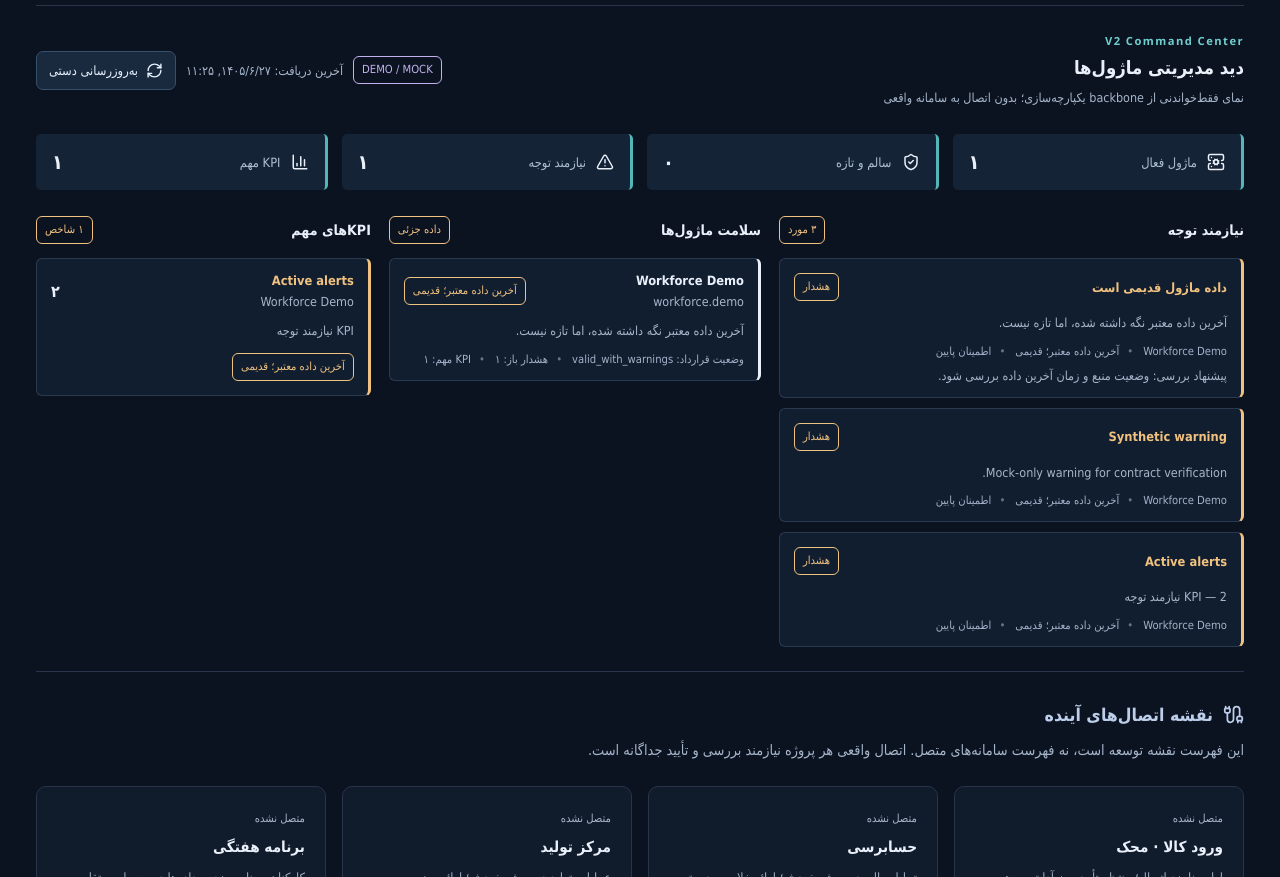
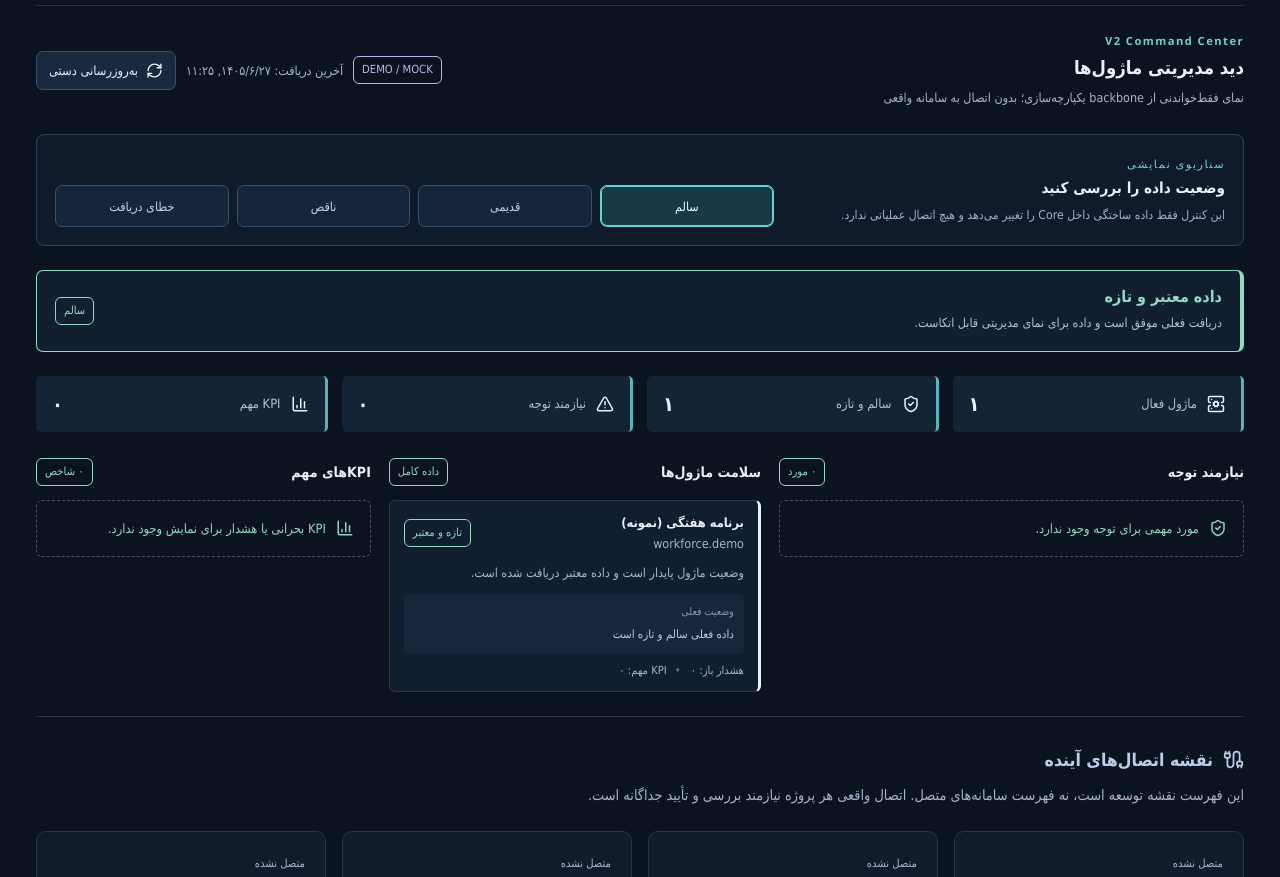
Before and after one commit to sahandgem/mrgem-main-system, a React (Vite) app in the folder apps/core/: page / in a window 1280 px wide. Shown: the part 360-1237 px from the top of the page. Built offline with nearby package versions, Linux system fonts and the light colour scheme.

Commit message:
feat(core): add Command Center data scenarios

```diff
--- a/apps/core/src/components/CommandCenterModuleOverview.tsx
+++ b/apps/core/src/components/CommandCenterModuleOverview.tsx
@@ -1,7 +1,10 @@
 import { AlertTriangle, BarChart3, RefreshCw, ServerCog, ShieldCheck } from "lucide-react";
 import { useCallback, useEffect, useRef, useState } from "react";
 import type { StatusTone } from "./StatusBadge";
-import { CommandCenterMockDataSource } from "../integration/commandCenter/commandCenterMockDataSource";
+import {
+  CommandCenterMockDataSource,
+  type CommandCenterMockScenario,
+} from "../integration/commandCenter/commandCenterMockDataSource";
 import {
   commandCenterReliabilityLabel,
   type CommandCenterAttentionItem,
@@ -43,6 +46,43 @@ function formatRefreshTime(value?: string) {
   return new Date(value).toLocaleString("fa-IR", { dateStyle: "short", timeStyle: "short" });
 }
 
+const scenarioOptions: ReadonlyArray<{
+  key: CommandCenterMockScenario;
+  label: string;
+  title: string;
+  description: string;
+  tone: StatusTone;
+}> = [
+  {
+    key: "healthy",
+    label: "سالم",
+    title: "داده معتبر و تازه",
+    description: "دریافت فعلی موفق است و داده برای نمای مدیریتی قابل اتکاست.",
+    tone: "good",
+  },
+  {
+    key: "stale",
+    label: "قدیمی",
+    title: "آخرین داده سالم، اما قدیمی",
+    description: "داده معتبر باقی مانده است، ولی از بازه تازگی عبور کرده و نباید جاری تلقی شود.",
+    tone: "warn",
+  },
+  {
+    key: "partial",
+    label: "ناقص",
+    title: "داده ناقص دریافت شده است",
+    description: "بخشی از داده موجود نیست؛ نمای فعلی برای تصمیم کامل کافی نیست.",
+    tone: "warn",
+  },
+  {
+    key: "error",
+    label: "خطای دریافت",
+    title: "دریافت فعلی ناموفق است",
+    description: "مرکز فرمان فعال مانده و آخرین داده سالم را فقط به‌عنوان مرجع تاریخی نشان می‌دهد.",
+    tone: "critical",
+  },
+];
+
 function ModuleRow({ module }: { module: CommandCenterModuleSummary }) {
   return (
     <article className="command-center-row">
@@ -54,8 +94,14 @@ function ModuleRow({ module }: { module: CommandCenterModuleSummary }) {
         <StatusBadge tone={toneForReliability(module.reliability)}>{module.reliabilityLabel}</StatusBadge>
       </div>
       <p>{module.summaryText}</p>
+      <div className="command-center-data-status">
+        <span><strong>وضعیت فعلی</strong>{module.dataStateLabel}</span>
+        {module.hasLastKnownGood && module.observedAt && (
+          <span><strong>آخرین داده سالم</strong>{formatRefreshTime(module.observedAt)}</span>
+        )}
+        {module.isPartialData && <span><strong>دامنه نمایش</strong>فقط بخش‌های معتبر</span>}
+      </div>
       <div className="command-center-meta">
-        <span>وضعیت قرارداد: {module.status}</span>
         <span>هشدار باز: {toPersianNumber(module.alertCounts.critical + module.alertCounts.warning)}</span>
         <span>KPI مهم: {toPersianNumber(module.highlightedKpiCount)}</span>
       </div>
@@ -70,20 +116,22 @@ export function CommandCenterModuleOverview() {
   const [isRefreshing, setIsRefreshing] = useState(false);
   const [refreshError, setRefreshError] = useState<string>();
   const [lastSuccessfulAt, setLastSuccessfulAt] = useState<string>();
+  const [activeScenario, setActiveScenario] = useState<CommandCenterMockScenario>("healthy");
 
   if (!dataSource.current) dataSource.current = new CommandCenterMockDataSource();
 
-  const refresh = useCallback(async () => {
+  const refresh = useCallback(async (scenario: CommandCenterMockScenario) => {
     if (refreshInFlight.current || !dataSource.current) return;
     refreshInFlight.current = true;
     setIsRefreshing(true);
     setRefreshError(undefined);
     try {
+      dataSource.current.setScenario(scenario);
       const next = await dataSource.current.read();
       setViewModel(next);
       setLastSuccessfulAt(next.generatedAt);
-    } catch (error) {
-      setRefreshError(error instanceof Error ? error.message : "به‌روزرسانی نمای مرکز فرمان ناموفق بود.");
+    } catch {
+      setRefreshError("به‌روزرسانی نمای مدیریتی انجام نشد. لطفاً دوباره تلاش کنید.");
     } finally {
       refreshInFlight.current = false;
       setIsRefreshing(false);
@@ -91,10 +139,16 @@ export function CommandCenterModuleOverview() {
   }, []);
 
   useEffect(() => {
-    void refresh();
+    void refresh("healthy");
   }, [refresh]);
 
   const summary = viewModel?.managementSummary;
+  const scenario = scenarioOptions.find((item) => item.key === activeScenario) ?? scenarioOptions[0];
+
+  const selectScenario = (next: CommandCenterMockScenario) => {
+    setActiveScenario(next);
+    void refresh(next);
+  };
 
   return (
     <section className="command-center-section" aria-labelledby="command-center-title">
@@ -107,11 +161,41 @@ export function CommandCenterModuleOverview() {
         <div className="command-center-actions">
           <StatusBadge tone="focus">DEMO / MOCK</StatusBadge>
           <span className="command-center-refresh-time">آخرین دریافت: {formatRefreshTime(lastSuccessfulAt)}</span>
-          <button className="ghost-button" disabled={isRefreshing} onClick={() => void refresh()} type="button">
+          <button className="ghost-button" disabled={isRefreshing} onClick={() => void refresh(activeScenario)} type="button">
             <RefreshCw aria-hidden="true" className={isRefreshing ? "is-spinning" : undefined} size={17} />
             {isRefreshing ? "در حال دریافت" : "به‌روزرسانی دستی"}
           </button>
         </div>
+      </div>
+
+      <div className="command-center-scenario-panel">
+        <div>
+          <span className="eyebrow">سناریوی نمایشی</span>
+          <h3>وضعیت داده را بررسی کنید</h3>
+          <p>این کنترل فقط داده ساختگی داخل Core را تغییر می‌دهد و هیچ اتصال عملیاتی ندارد.</p>
+        </div>
+        <div className="command-center-scenario-options" role="group" aria-label="انتخاب سناریوی داده mock">
+          {scenarioOptions.map((option) => (
+            <button
+              aria-pressed={activeScenario === option.key}
+              className="scenario-button"
+              disabled={isRefreshing}
+              key={option.key}
+              onClick={() => selectScenario(option.key)}
+              type="button"
+            >
+              {option.label}
+            </button>
+          ))}
+        </div>
+      </div>
+
+      <div className={`command-center-scenario-summary tone-${scenario.tone}`} role="status" aria-live="polite">
+        <div>
+          <strong>{scenario.title}</strong>
+          <span>{scenario.description}</span>
+        </div>
+        <StatusBadge tone={scenario.tone}>{scenario.label}</StatusBadge>
       </div>
 
       {refreshError && (
@@ -194,8 +278,10 @@ export function CommandCenterModuleOverview() {
             <section className="command-center-zone" aria-labelledby="command-center-modules-title">
               <div className="command-center-zone-head">
                 <h3 id="command-center-modules-title">سلامت ماژول‌ها</h3>
-                <StatusBadge tone={viewModel.reliability.hasPartialData ? "warn" : "good"}>
-                  {viewModel.reliability.hasPartialData ? "داده جزئی" : "داده کامل"}
+                <StatusBadge tone={viewModel.reliability.failedModuleCount ? "critical" : viewModel.reliability.partialModuleCount ? "warn" : "good"}>
+                  {viewModel.reliability.failedModuleCount
+                    ? "دریافت ناموفق"
+                    : viewModel.reliability.partialModuleCount ? "داده ناقص" : "داده کامل"}
                 </StatusBadge>
               </div>
               <div className="command-center-list">
--- a/apps/core/src/integration/adapters/mockModuleAdapter.ts
+++ b/apps/core/src/integration/adapters/mockModuleAdapter.ts
@@ -85,6 +85,7 @@ export class MockModuleAdapter implements ModuleReadAdapter {
   readonly adapterKey: string;
   readonly moduleId: string;
   private scenario: MockModuleScenario;
+  private generatedAt?: string;
   private reads = 0;
 
   constructor(
@@ -99,6 +100,10 @@ export class MockModuleAdapter implements ModuleReadAdapter {
 
   setScenario(scenario: MockModuleScenario) {
     this.scenario = scenario;
+  }
+
+  setGeneratedAt(generatedAt?: string) {
+    this.generatedAt = generatedAt;
   }
 
   getReadCount() {
@@ -127,8 +132,21 @@ export class MockModuleAdapter implements ModuleReadAdapter {
 
     const observation = buildMockObservation(
       this.moduleId,
-      this.scenario === "stale" ? "2026-08-06T00:00:00.000Z" : "2026-08-07T09:00:00.000Z",
+      this.generatedAt
+        ?? (this.scenario === "stale" ? "2026-08-06T00:00:00.000Z" : "2026-08-07T09:00:00.000Z"),
     );
+    if (this.scenario === "healthy" || this.scenario === "stale") {
+      observation.summary.text = this.scenario === "healthy"
+        ? "وضعیت ماژول پایدار است و داده معتبر دریافت شده است."
+        : "آخرین داده معتبر موجود است، اما از بازه تازگی عبور کرده است.";
+      observation.kpis = (observation.kpis ?? []).map((kpi) => ({
+        ...kpi,
+        label: "هشدارهای فعال",
+        value: 0,
+        status: "normal",
+      }));
+      observation.alerts = [];
+    }
     if (this.scenario === "degraded") {
       observation.health = {
         ...observation.health,
@@ -143,7 +161,17 @@ export class MockModuleAdapter implements ModuleReadAdapter {
     }
     if (this.scenario === "partial_kpi") {
       const validKpi = observation.kpis?.[0];
-      observation.kpis = [validKpi, { key: "malformed-kpi" }] as unknown as ModuleObservationV1["kpis"];
+      observation.summary.text = "بخشی از داده دریافت شده و برای تصمیم کامل کافی نیست.";
+      observation.kpis = [
+        validKpi ? { ...validKpi, label: "هشدارهای فعال" } : validKpi,
+        { key: "malformed-kpi" },
+      ] as unknown as ModuleObservationV1["kpis"];
+      observation.alerts = (observation.alerts ?? []).map((alert) => ({
+        ...alert,
+        title: "هشدار نمایشی",
+        summary: "بخشی از اطلاعات این هشدار در سناریوی آزمایشی در دسترس نیست.",
+        recommendedNextAction: "کامل‌شدن داده منبع بررسی شود.",
+      }));
       observation.partial = { isPartial: true, missingSections: ["secondary_kpis"] };
     }
     if (this.scenario === "malformed_alert") {
--- a/apps/core/src/integration/commandCenter/commandCenterMockDataSource.ts
+++ b/apps/core/src/integration/commandCenter/commandCenterMockDataSource.ts
@@ -3,6 +3,8 @@ import type { ModuleReadAdapter } from "../adapters/moduleAdapter";
 import { ModuleObservationAggregator } from "../aggregation/moduleObservationAggregator";
 import { integrationModuleRegistry } from "../registry/moduleRegistry";
 import { buildCommandCenterViewModel, type CommandCenterViewModel } from "./commandCenterViewModel";
+
+export type CommandCenterMockScenario = "healthy" | "stale" | "partial" | "error";
 
 export interface CommandCenterDataSource {
   read(now?: string): Promise<CommandCenterViewModel>;
@@ -10,9 +12,13 @@ export interface CommandCenterDataSource {
 
 export class CommandCenterMockDataSource implements CommandCenterDataSource {
   private readonly aggregator = new ModuleObservationAggregator();
-  private readonly adapters: Readonly<Record<string, ModuleReadAdapter>>;
+  private readonly errorAggregator = new ModuleObservationAggregator();
+  private readonly adapters: Readonly<Record<string, MockModuleAdapter>>;
+  private scenario: CommandCenterMockScenario;
+  private hasErrorBaseline = false;
 
-  constructor() {
+  constructor(initialScenario: CommandCenterMockScenario = "healthy") {
+    this.scenario = initialScenario;
     this.adapters = Object.fromEntries(
       integrationModuleRegistry.map((entry) => [
         entry.adapterKey,
@@ -21,8 +27,40 @@ export class CommandCenterMockDataSource implements CommandCenterDataSource {
     );
   }
 
+  setScenario(scenario: CommandCenterMockScenario) {
+    this.scenario = scenario;
+  }
+
+  private configureAdapters(scenario: CommandCenterMockScenario, now: string) {
+    for (const entry of integrationModuleRegistry) {
+      const adapter = this.adapters[entry.adapterKey];
+      const observedAt = scenario === "stale"
+        ? new Date(Date.parse(now) - (entry.freshnessPolicy.staleAfterSeconds + 5 * 60) * 1000).toISOString()
+        : now;
+      adapter.setGeneratedAt(observedAt);
+      adapter.setScenario(
+        scenario === "partial" ? "partial_kpi" : scenario === "error" ? "unavailable" : scenario,
+      );
+    }
+  }
+
+  private async seedLastKnownGood(now: string) {
+    if (this.hasErrorBaseline) return;
+    const baselineAt = new Date(Date.parse(now) - 15 * 60 * 1000).toISOString();
+    this.configureAdapters("healthy", baselineAt);
+    await this.errorAggregator.collect(
+      integrationModuleRegistry,
+      this.adapters satisfies Readonly<Record<string, ModuleReadAdapter>>,
+      baselineAt,
+    );
+    this.hasErrorBaseline = true;
+  }
+
   async read(now = new Date().toISOString()) {
-    const aggregation = await this.aggregator.collect(integrationModuleRegistry, this.adapters, now);
+    if (this.scenario === "error") await this.seedLastKnownGood(now);
+    this.configureAdapters(this.scenario, now);
+    const activeAggregator = this.scenario === "error" ? this.errorAggregator : this.aggregator;
+    const aggregation = await activeAggregator.collect(integrationModuleRegistry, this.adapters, now);
     return buildCommandCenterViewModel(aggregation);
   }
 }
--- a/apps/core/src/integration/commandCenter/commandCenterViewModel.ts
+++ b/apps/core/src/integration/commandCenter/commandCenterViewModel.ts
@@ -29,10 +29,13 @@ export interface CommandCenterModuleSummary {
   freshness: CoreModuleResult["freshness"];
   reliability: CommandCenterReliabilityState;
   reliabilityLabel: string;
+  dataStateLabel: string;
   summaryText: string;
+  receivedAt: string;
   observedAt?: string;
   lastSuccessfulAt?: string;
   hasLastKnownGood: boolean;
+  isPartialData: boolean;
   alertCounts: { critical: number; warning: number; info: number };
   highlightedKpiCount: number;
   detailRouteRef?: string;
@@ -200,13 +203,16 @@ export function commandCenterReliabilityLabel(state: CommandCenterReliabilitySta
 
 function summaryFor(result: CoreModuleResult, reliability: CommandCenterReliabilityState) {
   if (reliability === "fresh") return result.observation?.summary.text ?? "داده تازه و معتبر دریافت شد.";
-  if (reliability === "degraded") return result.observation?.summary.text ?? "داده با هشدار یا به‌صورت ناقص دریافت شد.";
+  if (reliability === "degraded" && result.observation?.partial?.isPartial) {
+    return "بخشی از داده دریافت نشده است؛ نمای موجود برای تصمیم‌گیری کامل نیست.";
+  }
+  if (reliability === "degraded") return "داده معتبر است، اما همراه با هشدار دریافت شده است.";
   if (reliability === "stale_last_known_good") return "آخرین داده معتبر نگه داشته شده، اما تازه نیست.";
   if (reliability === "unavailable" && result.lastKnownGood) {
     return "ماژول در دسترس نیست؛ آخرین داده معتبر فقط برای زمینه حفظ شده است.";
   }
   if (reliability === "unavailable") return "ماژول در دسترس نیست و داده معتبر قبلی وجود ندارد.";
-  if (reliability === "invalid") return "payload فعلی نامعتبر است و برای نمایش قابل اعتماد نیست.";
+  if (reliability === "invalid") return "داده فعلی قابل اعتماد نیست و در نمای مدیریتی استفاده نشده است.";
   if (reliability === "unsupported_version") return "نسخه قرارداد فعلی پشتیبانی نمی‌شود.";
   if (reliability === "no_data") return "ماژول فعال است، اما هنوز observation ندارد.";
   if (reliability === "disabled") return "ماژول در registry غیرفعال است.";
@@ -215,10 +221,22 @@ function summaryFor(result: CoreModuleResult, reliability: CommandCenterReliabil
 
 function observationForDisplay(result: CoreModuleResult) {
   if ((result.status === "valid" || result.status === "valid_with_warnings") && result.observation) {
-    return { observation: result.observation, isLastKnownGood: false };
+    return { observation: result.observation, isLastKnownGood: result.freshness === "stale" };
   }
   if (result.lastKnownGood) return { observation: result.lastKnownGood, isLastKnownGood: true };
   return undefined;
+}
+
+function dataStateLabelFor(result: CoreModuleResult, reliability: CommandCenterReliabilityState) {
+  if (reliability === "fresh") return "داده فعلی سالم و تازه است";
+  if (reliability === "stale_last_known_good") return "داده فعلی قدیمی است";
+  if (result.observation?.partial?.isPartial) return "داده فعلی ناقص است";
+  if (reliability === "degraded") return "داده فعلی با هشدار دریافت شده است";
+  if (reliability === "unavailable") return "دریافت فعلی ناموفق است";
+  if (reliability === "invalid" || reliability === "unsupported_version") return "داده فعلی قابل استفاده نیست";
+  if (reliability === "no_data") return "داده فعلی وجود ندارد";
+  if (reliability === "disabled") return "ماژول غیرفعال است";
+  return "وضعیت داده فعلی نامشخص است";
 }
 
 function safeDrillDown(ref: string | undefined, allowed: ReadonlySet<string>) {
@@ -406,10 +424,13 @@ function moduleSummaryFor(
     freshness: result.freshness,
     reliability,
     reliabilityLabel: commandCenterReliabilityLabel(reliability),
+    dataStateLabel: dataStateLabelFor(result, reliability),
     summaryText: summaryFor(result, reliability),
+    receivedAt: result.receivedAt,
     observedAt: display?.observation.generatedAt,
     lastSuccessfulAt: result.lastSuccessfulSyncAt,
-    hasLastKnownGood: Boolean(result.lastKnownGood),
+    hasLastKnownGood: Boolean(result.lastKnownGood || (result.observation && result.freshness === "stale")),
+    isPartialData: Boolean(result.observation?.partial?.isPartial),
     alertCounts: {
       critical: openAlerts.filter((alert) => alert.severity === "critical").length,
       warning: openAlerts.filter((alert) => alert.severity === "warning").length,
@@ -459,8 +480,7 @@ export function buildCommandCenterViewModel(
     });
   const criticalAttentionCount = allAttention.filter((item) => item.severity === "critical").length;
   const warningAttentionCount = allAttention.filter((item) => item.severity === "warning").length;
-  const partialModuleCount = enabled.filter((item) =>
-    item.result.observation?.partial?.isPartial || item.result.status === "valid_with_warnings").length;
+  const partialModuleCount = enabled.filter((item) => item.result.observation?.partial?.isPartial).length;
   const failedModuleCount = enabled.filter((item) =>
     ["unavailable", "invalid_payload", "unsupported_version", "registry_error"].includes(item.result.status)).length;
 
--- a/apps/core/src/integration/registry/moduleRegistry.ts
+++ b/apps/core/src/integration/registry/moduleRegistry.ts
@@ -3,7 +3,7 @@ import type { ModuleDiagnostic, ModuleRegistryEntry } from "@master-gem/module-c
 export const integrationModuleRegistry: readonly ModuleRegistryEntry[] = [
   {
     moduleId: "workforce.demo",
-    displayName: "Workforce Demo",
+    displayName: "برنامه هفتگی (نمونه)",
     moduleType: "workforce",
     enabled: true,
     expectedContractMajor: 1,
--- a/apps/core/src/styles.css
+++ b/apps/core/src/styles.css
@@ -54,6 +54,16 @@ footer { padding: 20px 0 26px; color: #92a4bd; border-top: 1px solid #243044; fo
 .command-center-heading p, .command-center-row p, .command-center-row small, .command-center-refresh-time { color: #a6b6cb; font-size: .78rem; }
 .command-center-actions, .command-center-meta { flex-wrap: wrap; gap: 10px; }
 .command-center-actions { justify-content: flex-end; }
+.command-center-scenario-panel { display: grid; grid-template-columns: minmax(220px, .75fr) minmax(420px, 1.25fr); align-items: end; gap: 20px; padding: 18px; border: 1px solid #2d425a; border-radius: 8px; background: #0f1b2b; }
+.command-center-scenario-panel h3 { margin: 7px 0; font-size: .95rem; }
+.command-center-scenario-panel p { color: #9fb1c8; font-size: .76rem; }
+.command-center-scenario-options { display: grid; grid-template-columns: repeat(4, minmax(0, 1fr)); gap: 8px; }
+.scenario-button { min-height: 42px; padding: 8px 10px; border: 1px solid #38516b; border-radius: 7px; background: #15263a; color: #c4d2e4; font-size: .78rem; }
+.scenario-button:hover:not(:disabled) { background: #20364d; color: #fff; }
+.scenario-button[aria-pressed="true"] { border-color: #67d2cf; background: #173b46; color: #dcffff; box-shadow: inset 0 0 0 1px #67d2cf; }
+.command-center-scenario-summary { display: flex; justify-content: space-between; align-items: center; gap: 18px; padding: 16px 18px; border: 1px solid currentColor; border-inline-start-width: 4px; border-radius: 7px; background: #111f31; }
+.command-center-scenario-summary > div { display: grid; gap: 6px; }
+.command-center-scenario-summary span:not(.status-badge) { color: #b1c0d3; font-size: .78rem; line-height: 1.8; }
 .command-center-summary { display: grid; grid-template-columns: repeat(4, minmax(0, 1fr)); gap: 14px; }
 .command-center-summary > div { display: grid; grid-template-columns: auto minmax(0, 1fr) auto; align-items: center; gap: 10px; padding: 16px; border-inline-start: 3px solid #53b7ba; background: #142336; border-radius: 5px; }
 .command-center-summary span { color: #afc0d5; font-size: .8rem; }
@@ -67,6 +77,9 @@ footer { padding: 20px 0 26px; color: #92a4bd; border-top: 1px solid #243044; fo
 .command-center-row-head { font-size: .8rem; }
 .command-center-row-head > div { display: grid; gap: 6px; min-width: 0; }
 .command-center-row strong, .command-center-row p, .command-center-row small, .command-center-meta span { overflow-wrap: anywhere; }
+.command-center-data-status { display: grid; grid-template-columns: repeat(auto-fit, minmax(180px, 1fr)); gap: 8px; }
+.command-center-data-status span { display: grid; gap: 4px; padding: 9px 10px; border-radius: 5px; background: #17263a; color: #bdcadd; font-size: .72rem; line-height: 1.7; }
+.command-center-data-status strong { color: #8498b2; font-size: .66rem; font-weight: 500; }
 .command-center-meta { color: #a2b2c9; font-size: .7rem; }
 .command-center-meta span + span::before { content: "•"; margin-inline-end: 8px; color: #62758e; }
 .command-center-kpi-value { color: #eaf0fa; font-size: 1rem; }
@@ -76,6 +89,7 @@ footer { padding: 20px 0 26px; color: #92a4bd; border-top: 1px solid #243044; fo
 @keyframes spin { to { transform: rotate(360deg); } }
 @media (max-width: 1180px) {
   .command-center-header { align-items: flex-start; flex-direction: column; }
+  .command-center-scenario-panel { grid-template-columns: 1fr; align-items: start; }
   .command-center-zones { grid-template-columns: 1fr; }
   .connection-grid { grid-template-columns: repeat(2, minmax(0, 1fr)); }
 }
@@ -85,10 +99,12 @@ footer { padding: 20px 0 26px; color: #92a4bd; border-top: 1px solid #243044; fo
   .core-topbar { gap: 18px; }
   .core-intro { padding-top: 28px; }
   .command-center-summary { grid-template-columns: repeat(2, minmax(0, 1fr)); }
+  .command-center-scenario-options { grid-template-columns: repeat(2, minmax(0, 1fr)); }
   .command-center-actions { justify-content: flex-start; }
 }
 @media (max-width: 420px) {
-  .connection-grid, .command-center-summary { grid-template-columns: 1fr; }
+  .connection-grid, .command-center-summary, .command-center-scenario-options { grid-template-columns: 1fr; }
   .command-center-row-head { align-items: flex-start; flex-direction: column; }
+  .command-center-scenario-summary { align-items: flex-start; flex-direction: column; }
 }
 @media (prefers-reduced-motion: reduce) { .is-spinning { animation: none; } }
```
Also changed, not shown: 2 other files (tests, documents, lock files or other folders).
